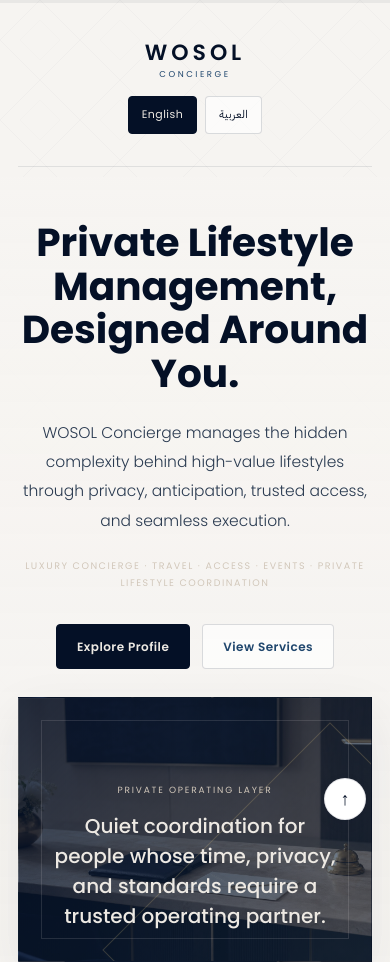
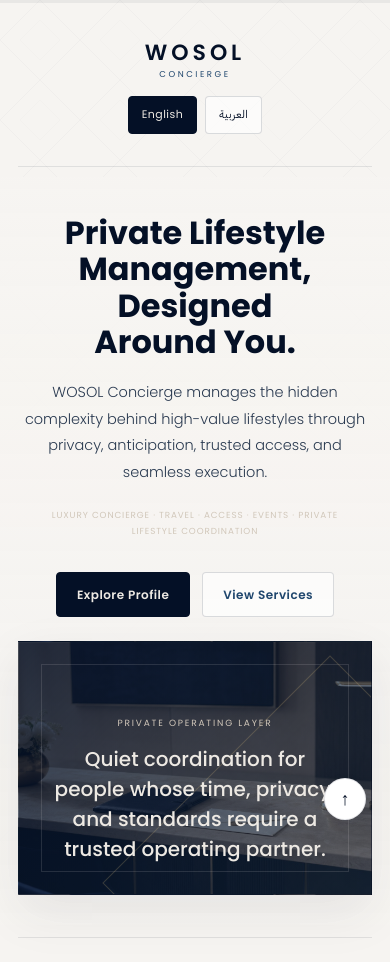
Before and after one commit to moalarbi/wosol-interactive-company-profile, a plain HTML site: page index.html in a window 390 px wide. Shown: the top 962 px of the page. Drawn offline with Linux system fonts and the light colour scheme.

Commit message:
Improve responsive hero and logo slider

```diff
--- a/style.css
+++ b/style.css
@@ -19,6 +19,8 @@
 html {
   font-size: 16px;
   scroll-behavior: smooth;
+  overflow-x: hidden;
+  overflow-x: clip;
 }
 
 body {
@@ -28,6 +30,8 @@ body {
   color: var(--navy-deep);
   line-height: 1.75;
   -webkit-font-smoothing: antialiased;
+  overflow-x: hidden;
+  overflow-x: clip;
 }
 
 body[dir="rtl"] {
@@ -96,6 +100,7 @@ html[lang="ar"] .page-title {
   max-width: 1060px;
   margin: 0 auto;
   padding: 0 36px 96px;
+  overflow-x: clip;
 }
 
 .top-bar {
@@ -248,6 +253,7 @@ html[lang="ar"] .page-title {
   font-size: clamp(42px, 4.8vw, 72px);
   line-height: 1.08;
   margin-bottom: 30px;
+  text-wrap: balance;
 }
 
 .hero-desc {
@@ -812,10 +818,12 @@ html[dir="ltr"] .card-cta-arrow::after {
 .access-logo-cloud {
   position: relative;
   overflow: hidden;
+  overflow: clip;
   min-height: 104px;
   display: flex;
   align-items: center;
   padding: 0;
+  contain: paint;
 }
 
 .access-logo-cloud::before {
@@ -856,8 +864,10 @@ html[dir="ltr"] .card-cta-arrow::after {
   position: relative;
   width: 100%;
   overflow: hidden;
+  overflow: clip;
   padding: 30px 0;
   direction: ltr;
+  contain: paint;
   -webkit-mask-image: linear-gradient(to right, transparent, #000 13%, #000 87%, transparent);
   mask-image: linear-gradient(to right, transparent, #000 13%, #000 87%, transparent);
 }
@@ -866,6 +876,7 @@ html[dir="ltr"] .card-cta-arrow::after {
   display: flex;
   width: max-content;
   animation: logoMarquee 44s linear infinite;
+  will-change: transform;
 }
 
 .logo-marquee:hover .logo-marquee__track {
@@ -1377,7 +1388,7 @@ html[dir="rtl"] .service-detail__panel {
   }
 
   .hero {
-    padding: 64px 0 56px;
+    padding: 58px 0 52px;
   }
 
   .hero::before {
@@ -1398,12 +1409,12 @@ html[dir="rtl"] .service-detail__panel {
   }
 
   .hero-layout {
-    gap: 34px;
+    gap: 30px;
   }
 
   .hero-title {
     max-width: 760px;
-    font-size: clamp(40px, 7.8vw, 62px);
+    font-size: clamp(38px, 7vw, 56px);
     line-height: 1.08;
   }
 
@@ -1437,6 +1448,12 @@ html[dir="rtl"] .service-detail__panel {
     aspect-ratio: 16 / 10;
   }
 
+  .cover-card {
+    aspect-ratio: 16 / 8.6;
+    max-height: 360px;
+    width: 100%;
+  }
+
   .service-card-visual {
     aspect-ratio: 16 / 10;
   }
@@ -1451,7 +1468,7 @@ html[dir="rtl"] .service-detail__panel {
   }
 
   .access-logo-cloud {
-    padding: 34px 0 30px;
+    min-height: 92px;
   }
 
   .logo-marquee__group {
@@ -1504,7 +1521,7 @@ html[dir="rtl"] .service-detail__panel {
   }
 
   .hero {
-    padding: 54px 0 46px;
+    padding: 48px 0 42px;
     text-align: center;
   }
 
@@ -1517,24 +1534,29 @@ html[dir="rtl"] .service-detail__panel {
   }
 
   .hero-layout {
-    gap: 28px;
+    gap: 24px;
   }
 
   .hero-title {
-    font-size: clamp(34px, 10vw, 48px);
-    line-height: 1.12;
-    margin-bottom: 22px;
+    max-width: min(100%, 20.5rem);
+    margin-inline: auto;
+    font-size: clamp(29px, 8.2vw, 34px);
+    line-height: 1.14;
+    margin-bottom: 18px;
   }
 
   .hero-desc {
-    font-size: 15.5px;
-    line-height: 1.9;
+    font-size: 14.5px;
+    line-height: 1.85;
+    max-width: 34rem;
   }
 
   .hero-en {
-    font-size: 9.5px;
+    font-size: 8.8px;
     line-height: 1.8;
-    letter-spacing: 0.16em;
+    letter-spacing: 0.10em;
+    max-width: 18.5rem;
+    margin-inline: auto;
   }
 
   .hero-actions,
@@ -1554,6 +1576,11 @@ html[dir="rtl"] .service-detail__panel {
   .visual-frame {
     aspect-ratio: 4 / 3;
     min-height: 0;
+  }
+
+  .cover-card {
+    aspect-ratio: 16 / 11.5;
+    max-height: 300px;
   }
 
   .service-card-visual {
@@ -1594,7 +1621,7 @@ html[dir="rtl"] .service-detail__panel {
   }
 
   .access-logo-cloud {
-    padding: 28px 0 26px;
+    min-height: 78px;
   }
 
   .access-logo-cloud p {
@@ -1604,7 +1631,7 @@ html[dir="rtl"] .service-detail__panel {
   }
 
   .logo-marquee {
-    padding: 20px 0;
+    padding: 18px 0;
   }
 
   .logo-marquee__group {
@@ -1613,7 +1640,7 @@ html[dir="rtl"] .service-detail__panel {
   }
 
   .logo-wordmark {
-    font-size: 18px;
+    font-size: 16px;
     letter-spacing: 0.06em;
   }
 
```
